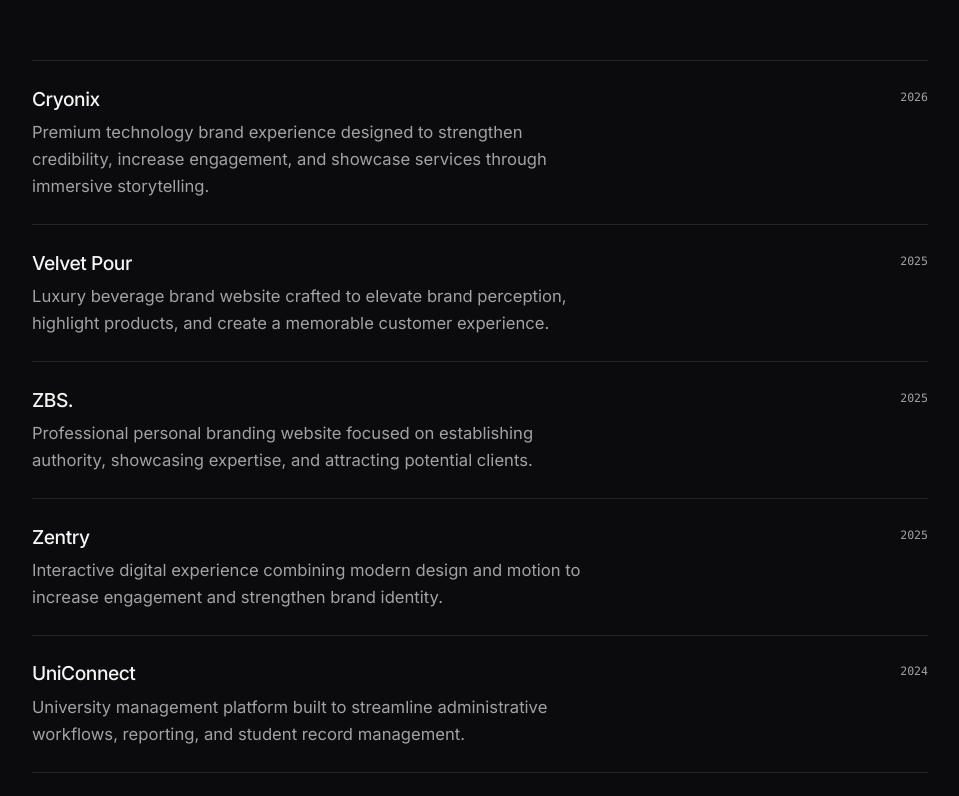
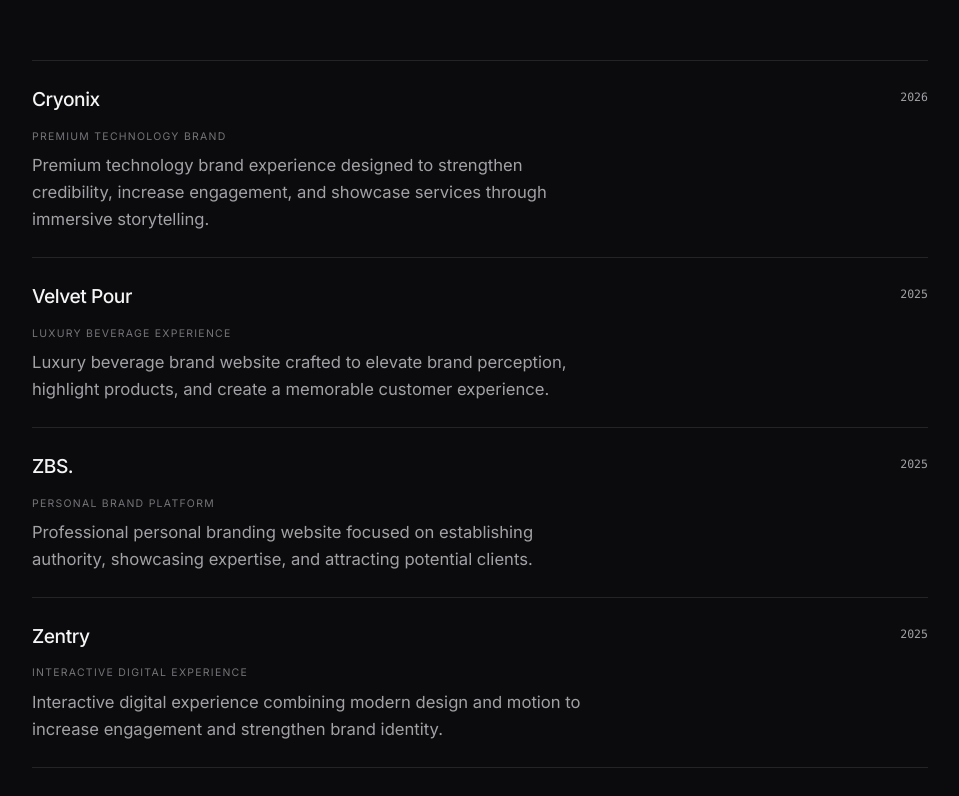
Before and after one commit to talha-amr/TalhaAmir-Portfolio, a React (Vite) app: page / in a window 1280 px wide. Shown: the part 2920-3716 px from the top of the page, without its empty margins (160-1119 px from the left). Built offline with nearby package versions, Linux system fonts and the light colour scheme.

Commit message:
seo and project section

```diff
--- a/src/components/ui/project-showcase.jsx
+++ b/src/components/ui/project-showcase.jsx
@@ -10,41 +10,50 @@ import uniconnectImg from "../../images/landing-page.png";
 const projects = [
   {
     title: "Cryonix",
-description: "Premium technology brand experience designed to strengthen credibility, increase engagement, and showcase services through immersive storytelling.",
+    category: "Premium Technology Brand",
+    description:
+      "Premium technology brand experience designed to strengthen credibility, increase engagement, and showcase services through immersive storytelling.",
     year: "2026",
     link: "https://cryonix-peach.vercel.app/",
     image: cryonixImg,
   },
   {
     title: "Velvet Pour",
-description: "Luxury beverage brand website crafted to elevate brand perception, highlight products, and create a memorable customer experience.",
+    category: "Luxury Beverage Experience",
+    description:
+      "Luxury beverage brand website crafted to elevate brand perception, highlight products, and create a memorable customer experience.",
     year: "2025",
     link: "https://velvet-pour-alpha-smoky.vercel.app/",
     image: velvetPourImg,
   },
   {
     title: "ZBS.",
-description: "Professional personal branding website focused on establishing authority, showcasing expertise, and attracting potential clients.",
+    category: "Personal Brand Platform",
+    description:
+      "Professional personal branding website focused on establishing authority, showcasing expertise, and attracting potential clients.",
     year: "2025",
     link: "https://www.zushafi.com/",
     image: zushafiImg,
   },
   {
     title: "Zentry",
-description: "Interactive digital experience combining modern design and motion to increase engagement and strengthen brand identity.",
+    category: "Interactive Digital Experience",
+    description:
+      "Interactive digital experience combining modern design and motion to increase engagement and strengthen brand identity.",
     year: "2025",
     link: "https://zentry-phi-blue.vercel.app/",
     image: zentryImg,
   },
   {
     title: "UniConnect",
-description: "University management platform built to streamline administrative workflows, reporting, and student record management.",
+    category: "Education Management Platform",
+    description:
+      "University management platform built to streamline administrative workflows, reporting, and student record management.",
     year: "2024",
     link: "https://uni-connect-cloud.vercel.app/",
     image: uniconnectImg,
   },
 ];
-
 
 export function ProjectShowcase() {
   const [hoveredIndex, setHoveredIndex] = useState(null);
@@ -97,7 +106,11 @@ export function ProjectShowcase() {
   };
 
   return (
-    <section ref={containerRef} onMouseMove={handleMouseMove} className="relative w-full max-w-[92vw] md:max-w-[88vw] mx-auto px-6 py-16 md:py-[8vw]">
+    <section
+      ref={containerRef}
+      onMouseMove={handleMouseMove}
+      className="relative w-full max-w-[92vw] md:max-w-[88vw] mx-auto px-6 py-16 md:py-[8vw]"
+    >
       <h2 className="text-3xl md:text-[5.2vw] font-bold text-foreground tracking-tight mb-8 md:mb-[5vw] text-center">
         Selected Work
       </h2>
@@ -107,10 +120,13 @@ export function ProjectShowcase() {
         style={{
           left: containerRef.current?.getBoundingClientRect().left ?? 0,
           top: containerRef.current?.getBoundingClientRect().top ?? 0,
-          transform: `translate3d(${smoothPosition.x + 20}px, ${smoothPosition.y - 100}px, 0)`,
+          transform: `translate3d(${smoothPosition.x + 20}px, ${
+            smoothPosition.y - 100
+          }px, 0)`,
           opacity: isVisible ? 1 : 0,
           scale: isVisible ? 1 : 0.8,
-          transition: "opacity 0.3s cubic-bezier(0.4, 0, 0.2, 1), scale 0.3s cubic-bezier(0.4, 0, 0.2, 1)",
+          transition:
+            "opacity 0.3s cubic-bezier(0.4, 0, 0.2, 1), scale 0.3s cubic-bezier(0.4, 0, 0.2, 1)",
         }}
       >
         <div className="relative w-[30vw] h-[35vh] bg-secondary rounded-xl overflow-hidden border border-border">
@@ -127,7 +143,6 @@ export function ProjectShowcase() {
               }}
             />
           ))}
-          {/* Subtle gradient overlay */}
           <div className="absolute inset-0 bg-gradient-to-t from-background/40 to-transparent" />
         </div>
       </div>
@@ -144,23 +159,24 @@ export function ProjectShowcase() {
             onMouseLeave={handleMouseLeave}
           >
             <div className="relative py-6 md:py-[1.9vw] border-t border-border transition-all duration-300 ease-out group-last:border-b">
-              {/* Background highlight on hover */}
               <div
                 className={`
                   absolute inset-0 -mx-4 px-4 bg-secondary/50 rounded-lg md:rounded-[0.55vw]
                   transition-all duration-300 ease-out
-                  ${hoveredIndex === index ? "opacity-100 scale-100" : "opacity-0 scale-95"}
+                  ${
+                    hoveredIndex === index
+                      ? "opacity-100 scale-100"
+                      : "opacity-0 scale-95"
+                  }
                 `}
               />
 
               <div className="relative flex flex-col md:flex-row md:items-center justify-between gap-2 md:gap-4">
                 <div className="flex-1 min-w-0">
-                  {/* Title with animated underline */}
                   <div className="inline-flex items-center gap-2">
                     <h3 className="text-foreground font-medium text-xl md:text-[1.5vw] tracking-tight">
                       <span className="relative">
                         {project.title}
-                        {/* Animated underline */}
                         <span
                           className={`
                             absolute left-0 -bottom-0.5 h-[2px] bg-foreground
@@ -171,7 +187,6 @@ export function ProjectShowcase() {
                       </span>
                     </h3>
 
-                    {/* Arrow that slides in */}
                     <ArrowUpRight
                       className={`
                         w-5 h-5 md:w-[1.5vw] md:h-[1.5vw] text-muted-foreground
@@ -185,22 +200,46 @@ export function ProjectShowcase() {
                     />
                   </div>
 
-                  {/* Description with fade effect */}
+                  {/* NEW CATEGORY LINE */}
                   <p
                     className={`
-                      text-muted-foreground text-sm md:text-[1.3vw] mt-1 md:mt-[0.5vw] leading-relaxed
-                      transition-all duration-300 ease-out max-w-[80vw] md:max-w-[45vw]
-                      ${hoveredIndex === index ? "text-foreground/80" : "text-muted-foreground"}
+                      text-[11px] md:text-[0.82vw]
+                      uppercase tracking-[0.12em]
+                      text-muted-foreground/70
+                      mt-4
+                      transition-all duration-300 ease-out
+                      ${
+                        hoveredIndex === index
+                          ? "text-foreground/60"
+                          : "text-muted-foreground/70"
+                      }
+                    `}
+                  >
+                    {project.category}
+                  </p>
+
+                  <p
+                    className={`
+                      text-muted-foreground text-sm md:text-[1.3vw]
+                      mt-2 md:mt-[0.6vw]
+                      leading-relaxed
+                      transition-all duration-300 ease-out
+                      max-w-[80vw] md:max-w-[45vw]
+                      ${
+                        hoveredIndex === index
+                          ? "text-foreground/80"
+                          : "text-muted-foreground"
+                      }
                     `}
                   >
                     {project.description}
                   </p>
                 </div>
 
-                {/* Year badge */}
                 <span
                   className={`
-                    text-xs mb-auto mt-1 md:text-[0.9vw] font-mono text-muted-foreground tabular-nums shrink-0
+                    text-xs mb-auto mt-1 md:text-[0.9vw]
+                    font-mono text-muted-foreground tabular-nums shrink-0
                     transition-all duration-300 ease-out
                     ${hoveredIndex === index ? "text-foreground/80" : ""}
                   `}
@@ -208,9 +247,12 @@ export function ProjectShowcase() {
                   {project.year}
                 </span>
 
-                {/* Mobile Image (Visible only on small screens) */}
                 <div className="mt-4 md:hidden w-full aspect-video rounded-lg overflow-hidden border border-border bg-secondary">
-                  <img src={project.image} alt={project.title} className="w-full h-full object-cover" />
+                  <img
+                    src={project.image}
+                    alt={project.title}
+                    className="w-full h-full object-cover"
+                  />
                 </div>
               </div>
             </div>
```
Lines whose indentation alone changed are shown as unchanged.
